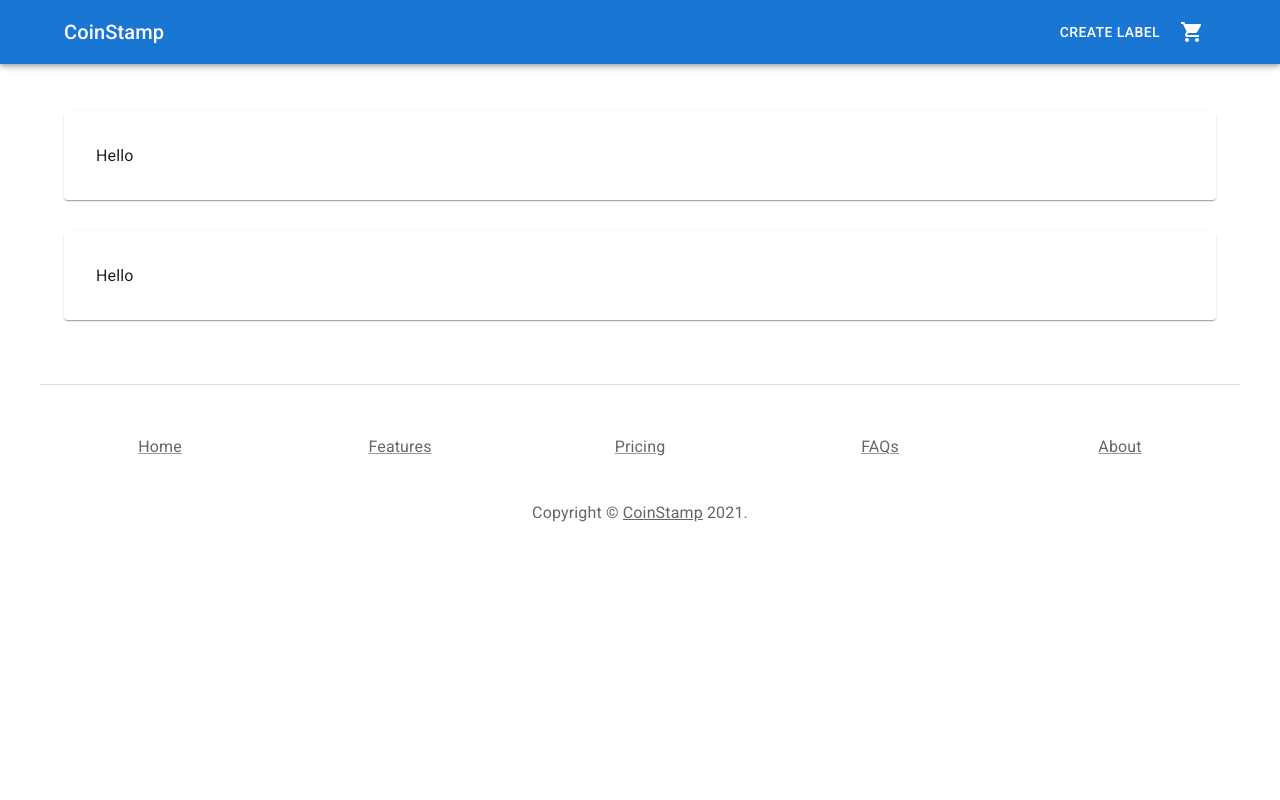
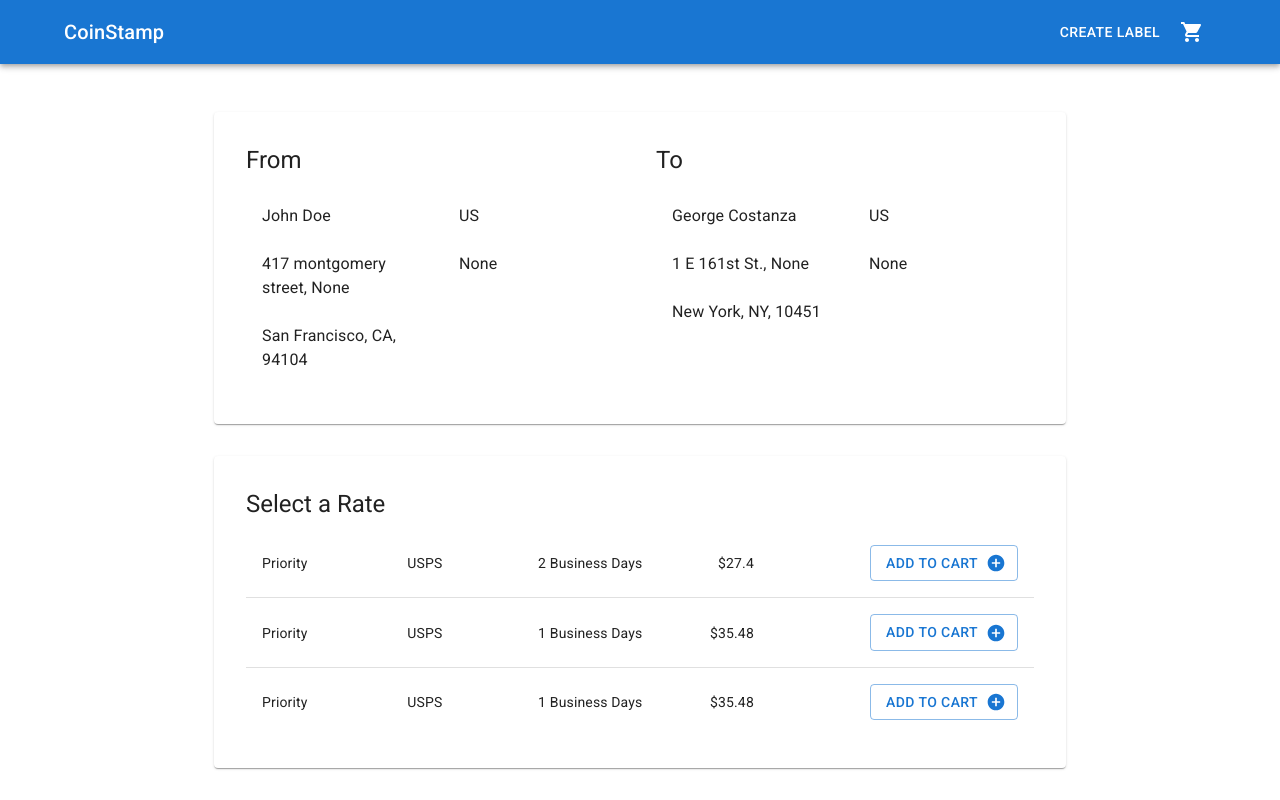
Before and after one commit to xilaluna/coinstamp, a React (Create React App) app in the folder client/: page /rates in a window 1280 px wide. Shown: the top 800 px of the page. Built offline with nearby package versions, Linux system fonts and the light colour scheme.

Commit message:
[add] rate page finish

```diff
--- a/client/src/App.jsx
+++ b/client/src/App.jsx
@@ -15,7 +15,6 @@ const App = () => {
   return (
     <React.Fragment>
       <Navbar />
-      <Container maxWidth="lg">
       <Routes>
         <Route path="/" element={<Home />} />
         <Route path="create" element={<Create />} />
@@ -23,7 +22,6 @@ const App = () => {
         <Route path="cart" element={<Cart />} />
         <Route path="order" element={<Order />} />
       </Routes>
-      </Container>
       <Footer />
     </React.Fragment>
   )
--- /dev/null
+++ b/client/src/assets/data/testrates.json
@@ -0,0 +1,5 @@
+[
+  { "carrier": "USPS", "service": "Priority", "rate": 27.4, "delivery_days": 2 },
+  { "carrier": "USPS", "service": "Priority", "rate": 35.48, "delivery_days": 1 },
+  { "carrier": "USPS", "service": "Priority", "rate": 35.48, "delivery_days": 1 }
+]
--- a/client/src/components/Forms/AddressForm.jsx
+++ b/client/src/components/Forms/AddressForm.jsx
@@ -7,7 +7,9 @@ const AddressForm = (props) => {
   const { header } = props
   return (
     <React.Fragment>
-      <Typography gutterBottom>{header}</Typography>
+      <Typography variant="h5" gutterBottom>
+        {header}
+      </Typography>
       <Grid container spacing={2} columns={20}>
         <Grid item md={20}>
           <TextField fullWidth id="country" label="Country" variant="outlined" />
--- a/client/src/components/Forms/CarrierForm.jsx
+++ b/client/src/components/Forms/CarrierForm.jsx
@@ -15,7 +15,9 @@ const CarrierForm = () => {
 
   return (
     <React.Fragment>
-      <Typography gutterBottom>Carrier Information</Typography>
+      <Typography variant="h5" gutterBottom>
+        Carrier Information
+      </Typography>
       <Grid container spacing={2}>
         <Grid item md={6}>
           <FormControl fullWidth>
--- a/client/src/components/Forms/MetricsForm.jsx
+++ b/client/src/components/Forms/MetricsForm.jsx
@@ -6,7 +6,9 @@ import Typography from "@mui/material/Typography"
 const MetricsForm = () => {
   return (
     <React.Fragment>
-      <Typography gutterBottom>Dimensions & Weight</Typography>
+      <Typography variant="h5" gutterBottom>
+        Dimensions & Weight
+      </Typography>
       <Grid container spacing={2}>
         <Grid item md={4}>
           <TextField fullWidth id="length" label="Length" variant="outlined" />
--- /dev/null
+++ b/client/src/components/Info/LabelAddress.jsx
@@ -0,0 +1,45 @@
+import React from "react"
+
+import Typography from "@mui/material/Typography"
+import List from "@mui/material/List"
+import ListItem from "@mui/material/ListItem"
+import ListItemText from "@mui/material/ListItemText"
+import Grid from "@mui/material/Grid"
+
+const LabelAddress = (props) => {
+  const { header, name, street1, street2, city, zip, state, country, phone } = props
+  return (
+    <React.Fragment>
+      <Typography variant="h5" gutterBottom>
+        {header}
+      </Typography>
+      <Grid container spacing={2}>
+        <Grid item xs={6}>
+          <List>
+            <ListItem>
+              <ListItemText primary={name} />
+            </ListItem>
+            <ListItem>
+              <ListItemText primary={`${street1}, ${street2}`} />
+            </ListItem>
+            <ListItem>
+              <ListItemText primary={`${city}, ${state}, ${zip}`} />
+            </ListItem>
+          </List>
+        </Grid>
+        <Grid item xs={6}>
+          <List>
+            <ListItem>
+              <ListItemText primary={country} />
+            </ListItem>
+            <ListItem>
+              <ListItemText primary={phone} />
+            </ListItem>
+          </List>
+        </Grid>
+      </Grid>
+    </React.Fragment>
+  )
+}
+
+export default LabelAddress
--- /dev/null
+++ b/client/src/components/Info/LabelInfo.jsx
@@ -0,0 +1,41 @@
+import React from "react"
+
+import Grid from "@mui/material/Grid"
+import LabelAddress from "./LabelAddress"
+
+const LabelInfo = () => {
+  return (
+    <React.Fragment>
+      <Grid container spacing={4}>
+        <Grid item md={6}>
+          <LabelAddress
+            header={"From"}
+            name={"John Doe"}
+            street1={"417 montgomery street"}
+            street2={"None"}
+            city={"San Francisco"}
+            state={"CA"}
+            zip={"94104"}
+            country={"US"}
+            phone={"None"}
+          />
+        </Grid>
+        <Grid item md={6}>
+          <LabelAddress
+            header={"To"}
+            name={"George Costanza"}
+            street1={"1 E 161st St."}
+            street2={"None"}
+            city={"New York"}
+            state={"NY"}
+            zip={"10451"}
+            country={"US"}
+            phone={"None"}
+          />
+        </Grid>
+      </Grid>
+    </React.Fragment>
+  )
+}
+
+export default LabelInfo
--- a/client/src/components/Rate/Rate.jsx
+++ b/client/src/components/Rate/Rate.jsx
@@ -1,7 +1,32 @@
 import React from "react"
+import TableRow from "@mui/material/TableRow"
+import TableCell from "@mui/material/TableCell"
+import Button from "@mui/material/Button"
+import AddCircleIcon from "@mui/icons-material/AddCircle"
+import { Link as RouterLink } from "react-router-dom"
 
 const Rate = (props) => {
-  return <React.Fragment></React.Fragment>
+  const { carrier, service, delivery_days, rate } = props
+  return (
+    <TableRow sx={{ "&:last-child td, &:last-child th": { border: 0 } }}>
+      <TableCell component="th" scope="row">
+        {service}
+      </TableCell>
+      <TableCell align="right">{carrier}</TableCell>
+      <TableCell align="right">{delivery_days} Business Days</TableCell>
+      <TableCell align="right">${rate}</TableCell>
+      <TableCell align="right">
+        <Button
+          component={RouterLink}
+          to="/cart"
+          variant="outlined"
+          endIcon={<AddCircleIcon />}
+        >
+          Add to Cart
+        </Button>
+      </TableCell>
+    </TableRow>
+  )
 }
 
 export default Rate
--- /dev/null
+++ b/client/src/components/Rate/RateList.jsx
@@ -0,0 +1,37 @@
+import React from "react"
+
+import Typography from "@mui/material/Typography"
+import TableContainer from "@mui/material/TableContainer"
+import Table from "@mui/material/Table"
+import TableBody from "@mui/material/TableBody"
+
+import Rate from "./Rate"
+import data from "../../assets/data/testrates.json"
+
+const RateList = () => {
+  const rates = data.map((obj) => {
+    const { carrier, service, delivery_days, rate } = obj
+    return (
+      <Rate
+        carrier={carrier}
+        service={service}
+        delivery_days={delivery_days}
+        rate={rate}
+      />
+    )
+  })
+  return (
+    <React.Fragment>
+      <Typography variant="h5" gutterBottom>
+        Select a Rate
+      </Typography>
+      <TableContainer>
+        <Table>
+          <TableBody>{rates}</TableBody>
+        </Table>
+      </TableContainer>
+    </React.Fragment>
+  )
+}
+
+export default RateList
--- a/client/src/pages/Create/Create.jsx
+++ b/client/src/pages/Create/Create.jsx
@@ -3,6 +3,7 @@ import React from "react"
 import Paper from "@mui/material/Paper"
 import Grid from "@mui/material/Grid"
 import Box from "@mui/material/Box"
+import Container from "@mui/material/Container"
 
 import CarrierForm from "../../components/Forms/CarrierForm"
 import MetricsForm from "../../components/Forms/MetricsForm"
@@ -11,6 +12,7 @@ import SubmitForm from "../../components/Forms/SubmitForm"
 
 const Create = () => {
   return (
+    <Container maxWidth="lg">
       <Paper sx={{ p: 4, my: 2 }}>
         <Box component="form" action="/stamp">
           <Grid container spacing={8}>
@@ -32,6 +34,7 @@ const Create = () => {
           </Grid>
         </Box>
       </Paper>
+    </Container>
   )
 }
 
--- a/client/src/pages/Rates/Rates.jsx
+++ b/client/src/pages/Rates/Rates.jsx
@@ -1,9 +1,11 @@
 import React from "react"
 
 import Grid from "@mui/material/Grid"
-import Box from "@mui/material/Box"
-import Typography from "@mui/material/Typography"
 import Paper from "@mui/material/Paper"
+import Container from "@mui/material/Container"
+
+import RateList from "../../components/Rate/RateList"
+import LabelInfo from "../../components/Info/LabelInfo"
 
 const PaperStyles = {
   p: 4,
@@ -11,16 +13,20 @@ const PaperStyles = {
 
 const Rates = () => {
   return (
-    <React.Fragment>
+    <Container maxWidth="md">
       <Grid container spacing={4} sx={{ my: 2 }}>
         <Grid item xs={12}>
-          <Paper sx={PaperStyles}> Hello </Paper>
+          <Paper sx={PaperStyles}>
+            <LabelInfo />
+          </Paper>
         </Grid>
         <Grid item xs={12}>
-          <Paper sx={PaperStyles}> Hello </Paper>
+          <Paper sx={PaperStyles}>
+            <RateList />
+          </Paper>
         </Grid>
       </Grid>
-    </React.Fragment>
+    </Container>
   )
 }
 
```
Also changed, not shown: client/src/components/Rate/LabelInfo.jsx (deleted, +0 -7 lines). Lines whose indentation alone changed are shown as unchanged.
